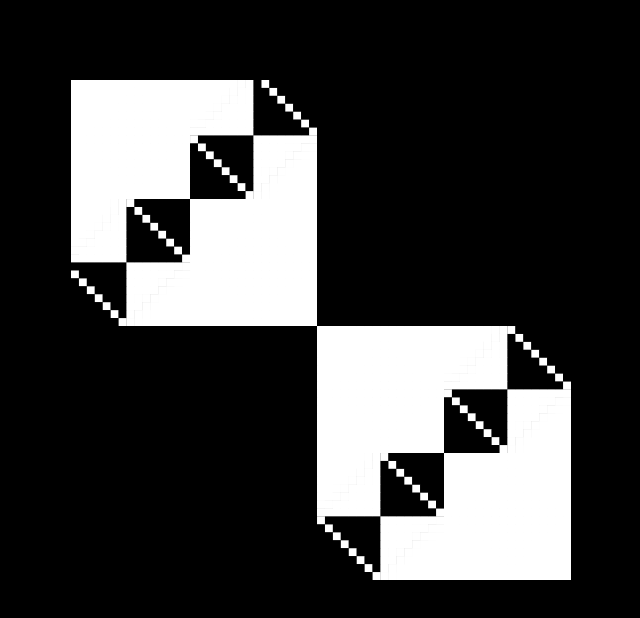
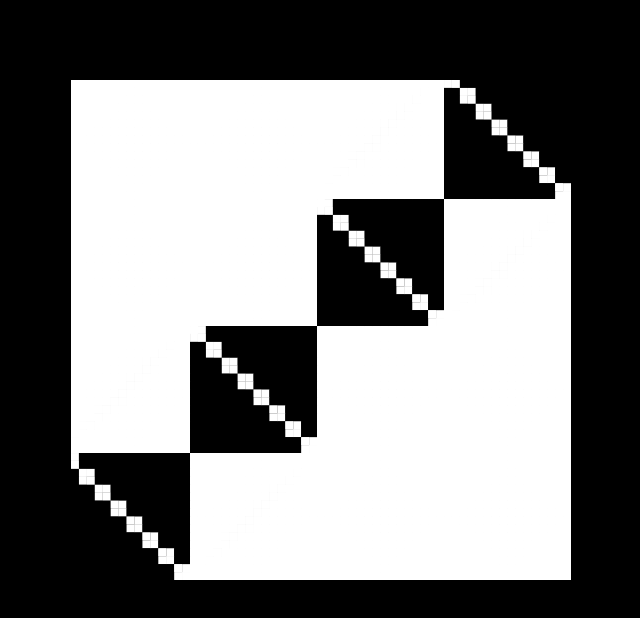
Before and after one commit to stefanSchinkel/stefanSchinkel.github.io, a website: page index.html in a window 1280 px wide. Shown: the whole page, without its empty margins (319-959 px from the left). Drawn offline with Linux system fonts and the light colour scheme.

Commit message:
Update index.html

```diff
--- a/index.html
+++ b/index.html
@@ -18,7 +18,7 @@
 //  $().ready() w/out jQuery
 (function() {
     window.N=63;
-    window.step=200;
+    window.step=100;
     MS.munch();
 })();
 </script>
```
